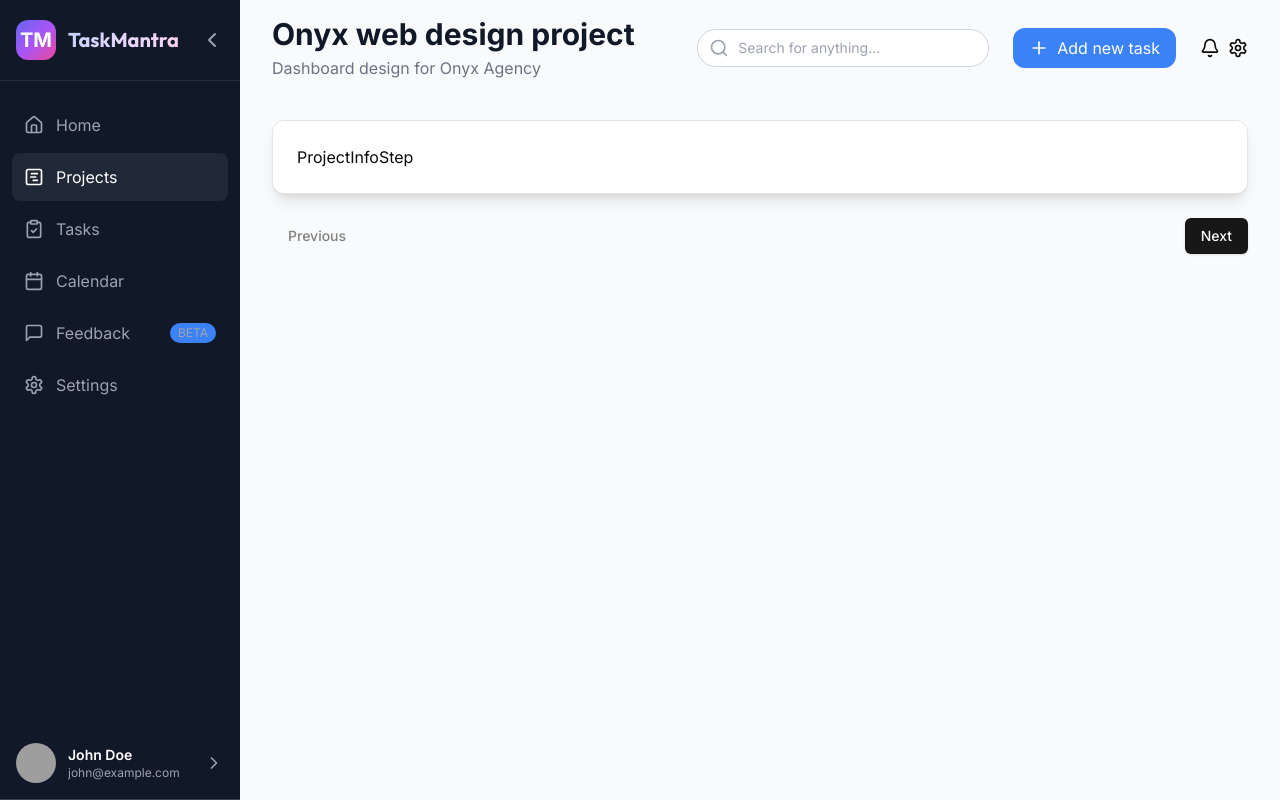
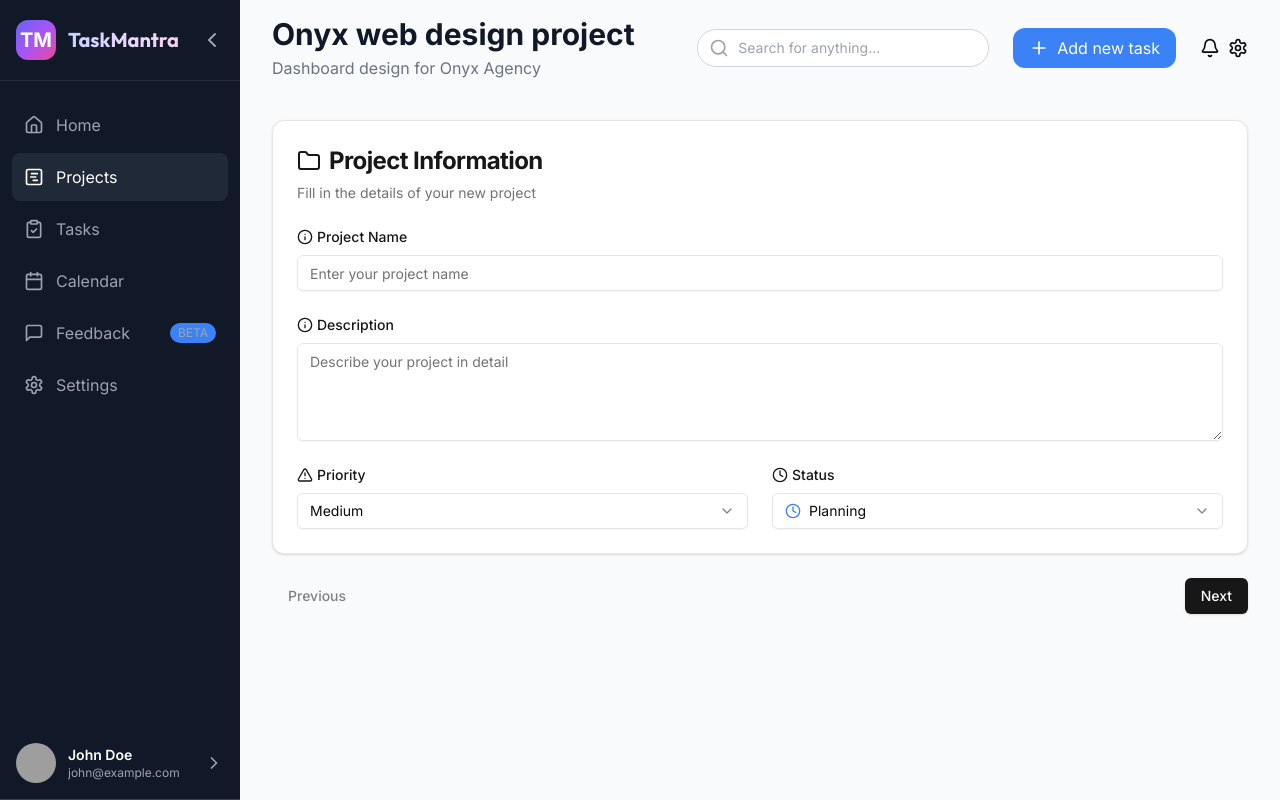
Before and after one commit to bikashd003/TaskMantra, a Next.js app: page /projects in a window 1280 px wide. Built offline with nearby package versions, Linux system fonts and the light colour scheme; grey boxes are pictures that could not be loaded.

Commit message:
refactor project context and validation; update project info schema, enhance form handling, and improve layout structure

```diff
--- a/src/app/(dashboard)/layout.tsx
+++ b/src/app/(dashboard)/layout.tsx
@@ -27,7 +27,7 @@ export default function DashboardLayout({
                 isMobileOpen={isMobileOpen}
                 onMobileClose={() => setIsMobileOpen(false)}
             />
-            <div className="flex-1 min-w-0 overflow-hidden md:ml-auto transition-all duration-300 ">
+            <div className="flex-1 min-w-0 overflow-hidden md:ml-0 ml-auto transition-all duration-300 ">
                 <Header />
 
                 <main className="overflow-hidden h-[calc(100vh-64px)]">
--- a/src/app/(dashboard)/projects/page.tsx
+++ b/src/app/(dashboard)/projects/page.tsx
@@ -14,7 +14,7 @@ const steps = [
 ]
 
 const PageContent = () => {
-    const { currentStep, setCurrentStep } = useProject()!;
+    const { currentStep, setCurrentStep, trigger, handleSubmit, onSubmit } = useProject()!;
 
     const renderStepContent = () => {
         switch (currentStep) {
@@ -30,23 +30,30 @@ const PageContent = () => {
     };
 
     const handleNext = async () => {
+        let isValid = true;
+
         switch (currentStep) {
             case 1:
-                // ProjectInfoStep validation will be handled by the component
+                isValid = await trigger(['name', 'description', 'priority', 'status']);
                 break;
             case 2:
-                // Add validation for TasksStep
                 break;
             case 3:
-                // Add validation for FilesStep
                 break;
         }
-        setCurrentStep(currentStep + 1);
+
+        if (isValid) {
+            if (currentStep === steps.length) {
+                handleSubmit(onSubmit)();
+            } else {
+                setCurrentStep(currentStep + 1);
+            }
+        }
     };
 
     return (
         <div className="min-h-screen bg-gray-50 p-8">
-            <Card className="shadow-lg p-6">{renderStepContent()}</Card>
+            <Card className="w-full">{renderStepContent()}</Card>
             <div className="flex justify-between mt-6">
                 <Button
                     variant="ghost"
@@ -57,7 +64,6 @@ const PageContent = () => {
                 </Button>
                 <Button
                     onClick={handleNext}
-                    disabled={currentStep === steps.length}
                 >
                     {currentStep === steps.length ? 'Finish' : 'Next'}
                 </Button>
@@ -65,6 +71,7 @@ const PageContent = () => {
         </div>
     );
 };
+
 
 const Page = () => {
     return (
--- a/src/app/Schemas/ProjectInfo.ts
+++ b/src/app/Schemas/ProjectInfo.ts
@@ -1,6 +1,6 @@
 import * as yup from 'yup'
 export const projectInfoSchema = yup.object().shape({
-    projectName: yup
+    name: yup
         .string()
         .required('Project Name is required')
         .min(3, 'Project Name must be at least 3 characters'),
@@ -8,12 +8,8 @@ export const projectInfoSchema = yup.object().shape({
         .string()
         .required('Description is required')
         .min(10, 'Description must be at least 10 characters'),
-    startDate: yup.date().required('Start Date is required'),
-    endDate: yup
-        .date()
-        .required('End Date is required')
-        .min(
-            yup.ref('startDate'),
-            'End Date must be after Start Date'
-        ),
+    priority: yup.string().oneOf(['High', 'Medium', 'Low']).required('Priority is required'),
+    status: yup.string().oneOf(['Planning', 'In Progress', 'Completed', 'On Hold', 'Cancelled']).required('Status is required'),
+    tasks: yup.array().default([]),
+    history: yup.array().default([])
 })
--- a/src/components/Projects/ProjectInfoStep.tsx
+++ b/src/components/Projects/ProjectInfoStep.tsx
@@ -1,8 +1,170 @@
+import { AlertTriangle, CheckCircle2, Clock, Folder, Info, PauseCircle, XCircle } from 'lucide-react'
 import React from 'react'
+import { Controller, Control, FieldErrors, UseFormHandleSubmit } from 'react-hook-form'
+import { Input } from '../ui/input'
+import { Textarea } from '../ui/textarea'
+import { Project, useProject } from '@/context/ProjectContext'
+import {
+  Select,
+  SelectContent,
+  SelectGroup,
+  SelectItem,
+  SelectTrigger,
+  SelectValue,
+} from "@/components/ui/select"
+import {
+  CardContent,
+  CardDescription,
+  CardHeader,
+  CardTitle,
+} from "@/components/ui/card"
+interface ProjectInfoStepProps {
+  onSubmit: (data: Project) => void;
+  control: Control<Project>;
+  errors: FieldErrors<Project>;
+  handleSubmit: UseFormHandleSubmit<Project>;
+}
 
 const ProjectInfoStep = () => {
+  const { onSubmit, control, errors, handleSubmit }: ProjectInfoStepProps = useProject()!;
     return (
-      <div>ProjectInfoStep</div>
+      <div className="w-full">
+        <CardHeader>
+          <CardTitle className="text-2xl font-bold text-primary flex items-center gap-2">
+            <Folder className="w-6 h-6" /> Project Information
+          </CardTitle>
+          <CardDescription>Fill in the details of your new project</CardDescription>
+        </CardHeader>
+        <CardContent>
+          <form onSubmit={handleSubmit(onSubmit)} className="space-y-6">
+            <div className="space-y-2">
+              <label className="text-sm font-medium text-secondary-foreground flex items-center gap-1">
+                <Info className="w-4 h-4" /> Project Name
+              </label>
+              <Controller
+                name="name"
+                control={control}
+                render={({ field }) => (
+                  <Input
+                    {...field}
+                    placeholder="Enter your project name"
+                    className={`w-full ${errors.name ? 'border-destructive' : ''}`}
+                  />
+                )}
+              />
+              {errors.name && (
+                <p className="text-destructive text-sm">{errors.name.message}</p>
+              )}
+            </div>
+
+            <div className="space-y-2">
+              <label className="text-sm font-medium text-secondary-foreground flex items-center gap-1">
+                <Info className="w-4 h-4" /> Description
+              </label>
+              <Controller
+                name="description"
+                control={control}
+                render={({ field }) => (
+                  <Textarea
+                    {...field}
+                    placeholder="Describe your project in detail"
+                    className={`w-full ${errors.description ? 'border-destructive' : ''}`}
+                    rows={4}
+                  />
+                )}
+              />
+              {errors.description && (
+                <p className="text-destructive text-sm">{errors.description.message}</p>
+              )}
+            </div>
+
+            <div className="grid grid-cols-1 md:grid-cols-2 gap-6">
+              <div className="space-y-2">
+                <label className="text-sm font-medium text-secondary-foreground flex items-center gap-1">
+                  <AlertTriangle className="w-4 h-4" /> Priority
+                </label>
+                <Controller
+                  name="priority"
+                  control={control}
+                  defaultValue='Medium'
+                  render={({ field }) => (
+                    <Select onValueChange={field.onChange} defaultValue={field.value}>
+                      <SelectTrigger className="w-full">
+                        <SelectValue placeholder="Select the priority" />
+                      </SelectTrigger>
+                      <SelectContent>
+                        <SelectGroup>
+                          <SelectItem value="High">High</SelectItem>
+                          <SelectItem value="Medium">Medium</SelectItem>
+                          <SelectItem value="Low">Low</SelectItem>
+                        </SelectGroup>
+                      </SelectContent>
+                    </Select>
+                  )}
+                />
+                {errors.priority && (
+                  <p className="text-destructive text-sm">{errors.priority.message}</p>
+                )}
+              </div>
+
+              <div className="space-y-2">
+                <label className="text-sm font-medium text-secondary-foreground flex items-center gap-1">
+                  <Clock className="w-4 h-4" /> Status
+                </label>
+                <Controller
+                  name="status"
+                  control={control}
+                  defaultValue='Planning'
+                  render={({ field }) => (
+                    <Select onValueChange={field.onChange} defaultValue={field.value}>
+                      <SelectTrigger className="w-full">
+                        <SelectValue placeholder="Select the status" />
+                      </SelectTrigger>
+                      <SelectContent>
+                        <SelectGroup>
+                          <SelectItem value="Planning">
+                            <div className="flex items-center gap-2">
+                              <Clock className="w-4 h-4 text-blue-500" />
+                              Planning
+                            </div>
+                          </SelectItem>
+                          <SelectItem value="In Progress">
+                            <div className="flex items-center gap-2">
+                              <AlertTriangle className="w-4 h-4 text-yellow-500" />
+                              In Progress
+                            </div>
+                          </SelectItem>
+                          <SelectItem value="Completed">
+                            <div className="flex items-center gap-2">
+                              <CheckCircle2 className="w-4 h-4 text-green-500" />
+                              Completed
+                            </div>
+                          </SelectItem>
+                          <SelectItem value="On Hold">
+                            <div className="flex items-center gap-2">
+                              <PauseCircle className="w-4 h-4 text-orange-500" />
+                              On Hold
+                            </div>
+                          </SelectItem>
+                          <SelectItem value="Cancelled">
+                            <div className="flex items-center gap-2">
+                              <XCircle className="w-4 h-4 text-red-500" />
+                              Cancelled
+                            </div>
+                          </SelectItem>
+                        </SelectGroup>
+                      </SelectContent>
+                    </Select>
+                  )}
+                />
+                {errors.status && (
+                  <p className="text-destructive text-sm">{errors.status.message}</p>
+                )}
+              </div>
+            </div>
+          </form>
+        </CardContent>
+      </div>
   )
 }
 
--- a/src/context/ProjectContext.tsx
+++ b/src/context/ProjectContext.tsx
@@ -1,4 +1,8 @@
-import { createContext, useContext, useState } from 'react';
+import React, { createContext, useContext, useState } from 'react';
+import { projectInfoSchema } from "@/app/Schemas/ProjectInfo"
+import { useForm, Control, FieldErrors, UseFormHandleSubmit, UseFormTrigger } from 'react-hook-form'
+import { yupResolver } from '@hookform/resolvers/yup'
+
 
 interface Subtask {
     id: string;
@@ -48,14 +52,13 @@ interface ActivityLogEntry {
 }
 
 
-interface Project {
-    id: string;
+export interface Project {
     name: string;
     description: string;
     status: 'Planning' | 'In Progress' | 'Completed' | 'On Hold' | 'Cancelled';
     priority: 'High' | 'Medium' | 'Low';
     tasks: Task[];
-    history: [ActivityLogEntry]
+    history: ActivityLogEntry[]
 }
 
 
@@ -67,6 +70,11 @@ interface ProjectContextType {
     createProject: (project: Project) => void;
     currentStep: number;
     setCurrentStep: (step: number) => void;
+    onSubmit: (data: Project) => void;
+    control: Control<Project>;
+    errors: FieldErrors<Project>;
+    handleSubmit: UseFormHandleSubmit<Project>;
+    trigger: UseFormTrigger<Project>;
 }
 
 export const ProjectContext = createContext<ProjectContextType | null>(null);
@@ -74,14 +82,51 @@ export const ProjectContext = createContext<ProjectContextType | null>(null);
 export const ProjectProvider = ({ children }: { children: React.ReactNode }) => {
     const [projectData, setProjectData] = useState<Project | null>(null);
     const [currentStep, setCurrentStep] = useState(1);
+    const {
+        control,
+        handleSubmit,
+        formState: { errors },
+        trigger,
+    } = useForm<Project>({
+        resolver: yupResolver(projectInfoSchema),
+        defaultValues: {
+            name: '',
+            description: '',
+            priority: 'Medium',
+            status: 'Planning',
+            tasks: [],
+            history: []
+        },
+    });
+    const onSubmit = async (data: Project) => {
+        try {
+            console.log('Submitting project:', data);
+            setProjectData((prevData) => prevData ? { ...prevData, ...data } : data);
+            setCurrentStep((prev) => prev + 1);
+        } catch (error) {
+            console.error('Error submitting project:', error);
+        }
+    };
 
     const createProject = (project: Project) => {
         setProjectData(project);
     }
-
+    const contextValue = React.useMemo(() => ({
+        projectData,
+        setProjectData,
+        createProject,
+        currentStep,
+        setCurrentStep,
+        onSubmit,
+        control,
+        errors,
+        handleSubmit,
+        trigger,
+        // eslint-disable-next-line react-hooks/exhaustive-deps
+    }), [projectData, currentStep, errors]);
 
     return (
-        <ProjectContext.Provider value={{ projectData, setProjectData, createProject, currentStep, setCurrentStep }}>
+        <ProjectContext.Provider value={contextValue}>
             {children}
         </ProjectContext.Provider>
     );
```
